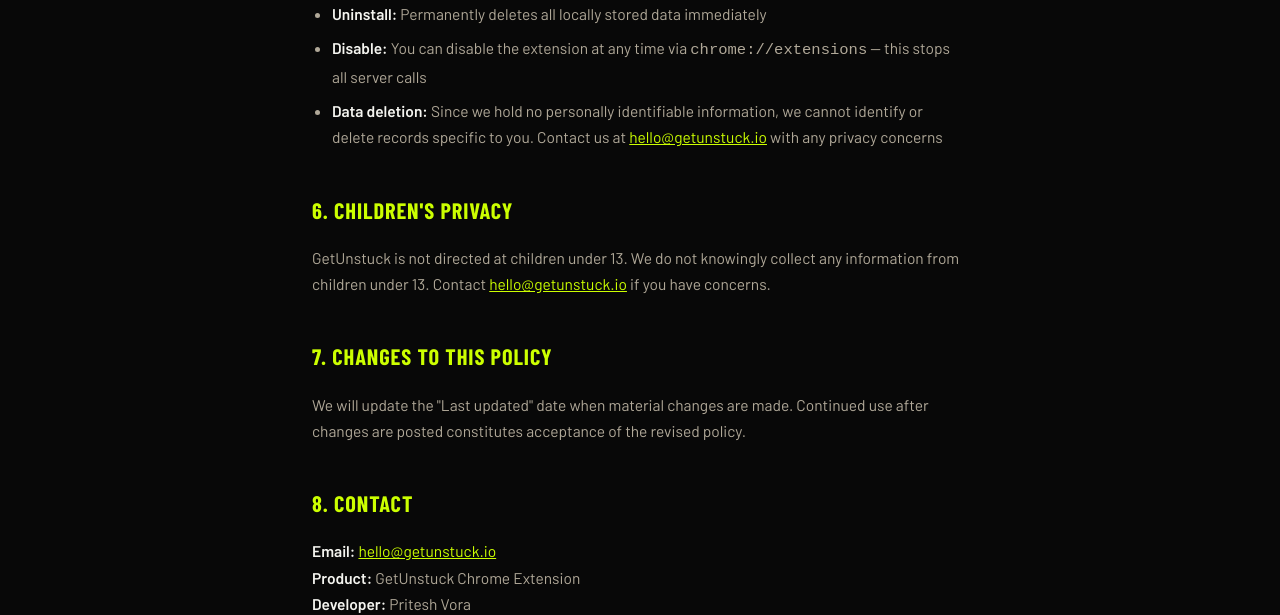
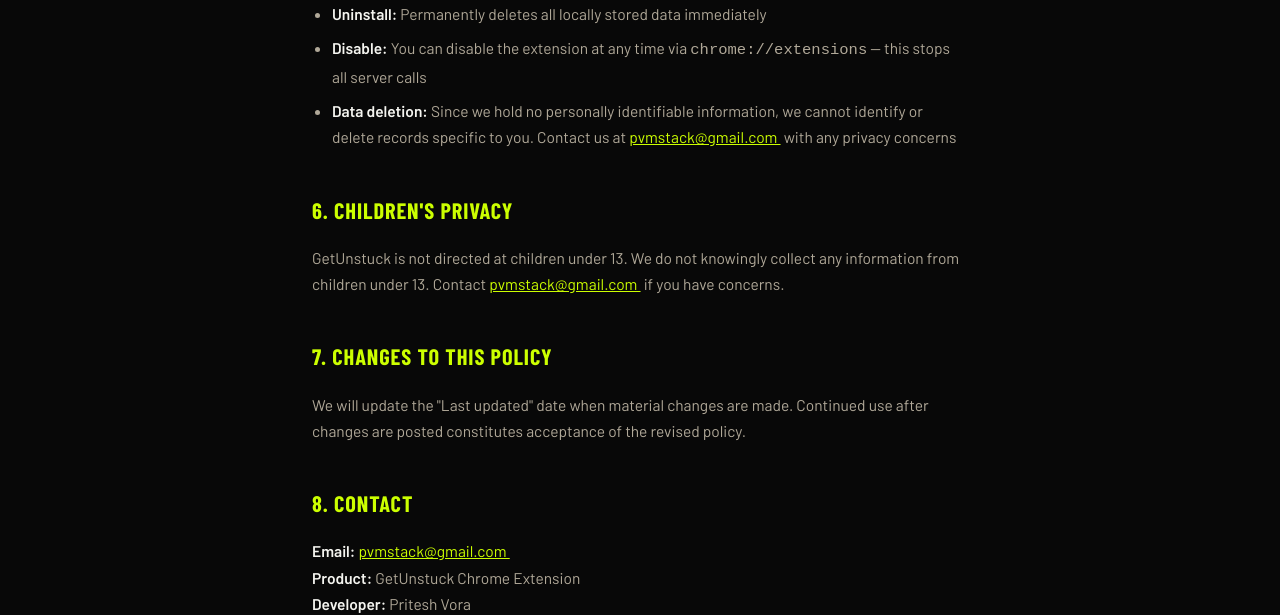
Before and after one commit to priteshvora1982/getunstuck-proxy, a website: page privacy.html in a window 1280 px wide. Shown: the part 3800-4415 px from the top of the page. Drawn offline with nearby package versions, Linux system fonts and the light colour scheme; a web font is replaced by a local one.

Commit message:
Update privacy.html

```diff
--- a/privacy.html
+++ b/privacy.html
@@ -133,17 +133,17 @@ footer{border-top:1px solid var(--grey-mid);padding:2rem 2.5rem;display:flex;jus
 <ul>
 <li><strong>Uninstall:</strong> Permanently deletes all locally stored data immediately</li>
 <li><strong>Disable:</strong> You can disable the extension at any time via <code>chrome://extensions</code> — this stops all server calls</li>
-<li><strong>Data deletion:</strong> Since we hold no personally identifiable information, we cannot identify or delete records specific to you. Contact us at <a href="mailto:hello@getunstuck.io">hello@getunstuck.io</a> with any privacy concerns</li>
+<li><strong>Data deletion:</strong> Since we hold no personally identifiable information, we cannot identify or delete records specific to you. Contact us at <a href="mailto:pvmstack@gmail.com ">pvmstack@gmail.com </a> with any privacy concerns</li>
 </ul>
 
 <h2>6. Children's Privacy</h2>
-<p>GetUnstuck is not directed at children under 13. We do not knowingly collect any information from children under 13. Contact <a href="mailto:hello@getunstuck.io">hello@getunstuck.io</a> if you have concerns.</p>
+<p>GetUnstuck is not directed at children under 13. We do not knowingly collect any information from children under 13. Contact <a href="mailto:pvmstack@gmail.com ">pvmstack@gmail.com </a> if you have concerns.</p>
 
 <h2>7. Changes to This Policy</h2>
 <p>We will update the "Last updated" date when material changes are made. Continued use after changes are posted constitutes acceptance of the revised policy.</p>
 
 <h2>8. Contact</h2>
-<p><strong>Email:</strong> <a href="mailto:hello@getunstuck.io">hello@getunstuck.io</a><br>
+<p><strong>Email:</strong> <a href="mailto:pvmstack@gmail.com ">pvmstack@gmail.com </a><br>
 <strong>Product:</strong> GetUnstuck Chrome Extension<br>
 <strong>Developer:</strong> Pritesh Vora</p>
 </div>
```
